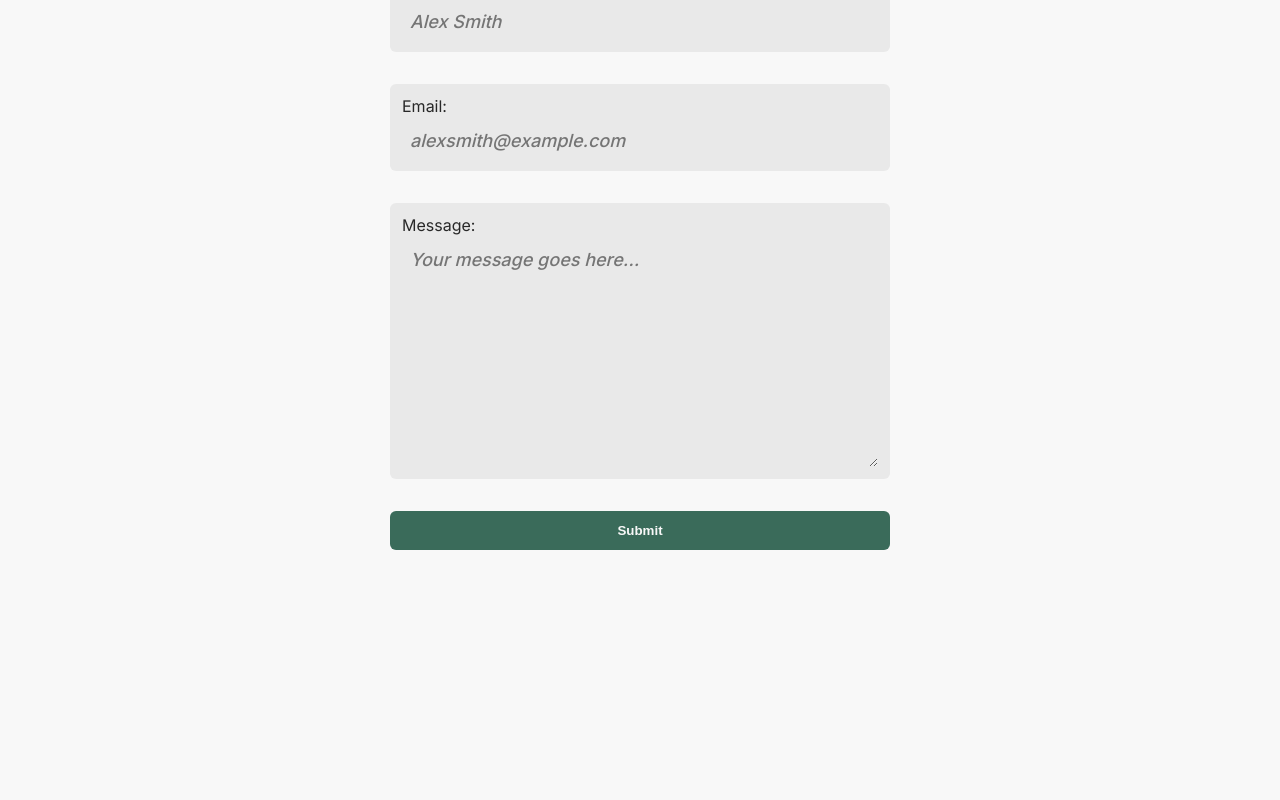
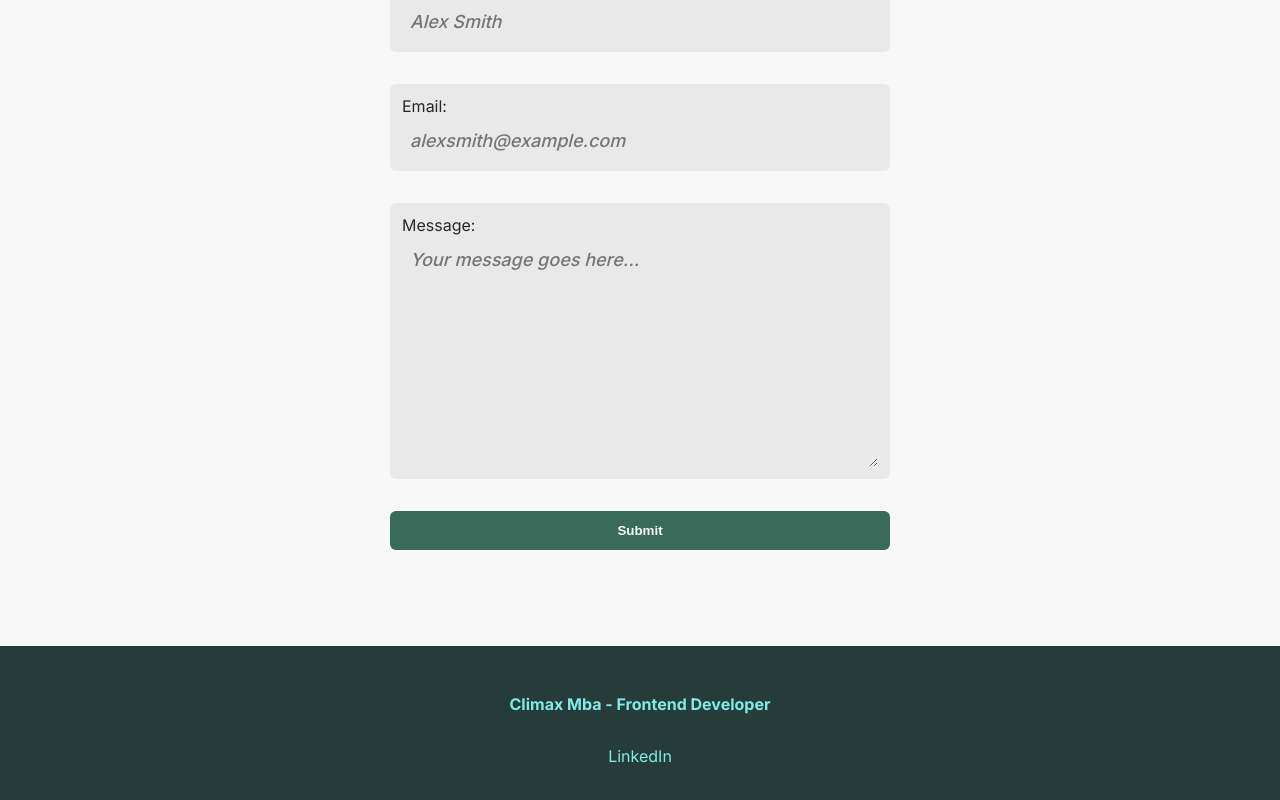
Before and after one commit to climaxmba/portfolio, a Next.js app: page / in a window 1280 px wide. Shown: the part 3474-4274 px from the top of the page. Before the commit the page ends 4120 px from the top, so only its background shows below. Built offline with nearby package versions, Linux system fonts and the light colour scheme.

Commit message:
Add footer component & fix `main` width

```diff
--- /dev/null
+++ b/src/app/components/footer/Footer.tsx
@@ -0,0 +1,10 @@
+import styles from "./footer.module.scss";
+
+export default function Footer() {
+  return (
+    <footer className={styles.container}>
+      <h1>Climax Mba - Frontend Developer</h1>
+      <div className={styles.socialIcons}>LinkedIn</div>
+    </footer>
+  );
+}
--- /dev/null
+++ b/src/app/components/footer/footer.module.scss
@@ -0,0 +1,28 @@
+.container {
+  padding: 3rem 1rem;
+  width: 100%;
+  display: flex;
+  gap: 2rem;
+  flex-direction: column;
+  align-items: center;
+  justify-content: center;
+  color: #82eae6;
+  background-color: #263c3b;
+
+  h1 {
+    font-size: clamp(1rem, 20%, 2rem);
+    color: inherit;
+    text-wrap: nowrap;
+    display: flex;
+    gap: 6px;
+    text-align: center;
+    align-items: center;
+    justify-content: center;
+  }
+
+  .socialIcons {
+    svg {
+      fill: black;
+    }
+  }
+}
--- a/src/app/layout.tsx
+++ b/src/app/layout.tsx
@@ -1,6 +1,7 @@
 import type { Metadata } from "next";
 import { Inter } from "next/font/google";
 import "./globals.scss";
+import Footer from "./components/footer/Footer";
 
 const inter = Inter({ subsets: ["latin"] });
 
@@ -16,7 +17,10 @@ export default function RootLayout({
 }>) {
   return (
     <html lang="en">
-      <body className={inter.className}>{children}</body>
+      <body className={inter.className}>
+        {children}
+        <Footer />
+      </body>
     </html>
   );
 }
--- a/src/app/page.module.scss
+++ b/src/app/page.module.scss
@@ -6,23 +6,5 @@
   padding: 3rem 0;
 
   min-height: 100vh;
-  width: clamp(280px, 100vw, 1024px);
+  width: clamp(280px, 100%, 1024px);
 }
-
-// /* Enable hover only on non-touch devices */
-// @media (hover: hover) and (pointer: fine) {
-//   .card:hover {
-//     background: rgba(var(--card-rgb), 0.1);
-//     border: 1px solid rgba(var(--card-border-rgb), 0.15);
-//   }
-
-//   .card:hover span {
-//     transform: translateX(4px);
-//   }
-// }
-
-// @media (prefers-reduced-motion) {
-//   .card:hover span {
-//     transform: none;
-//   }
-// }
```
